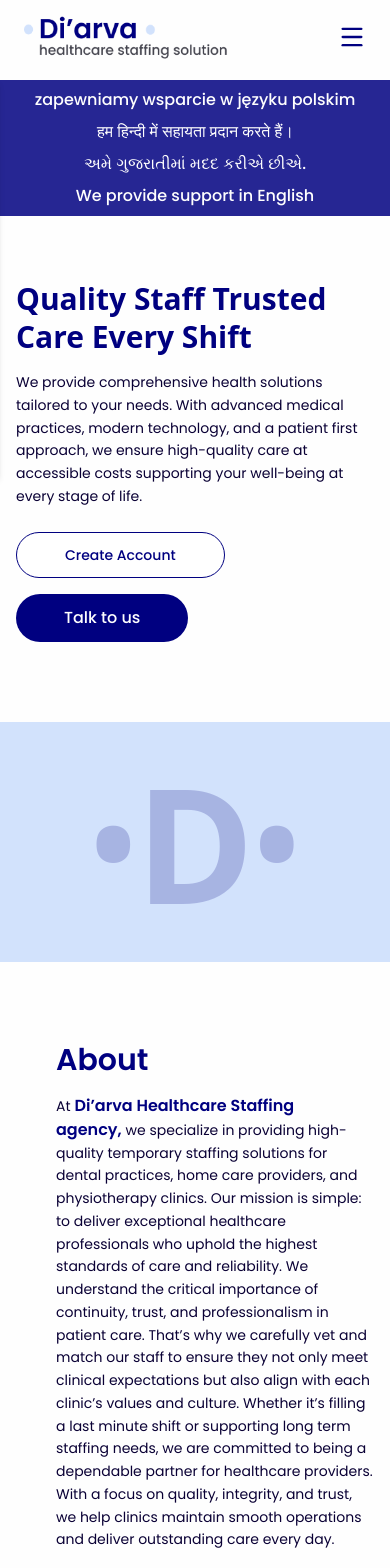
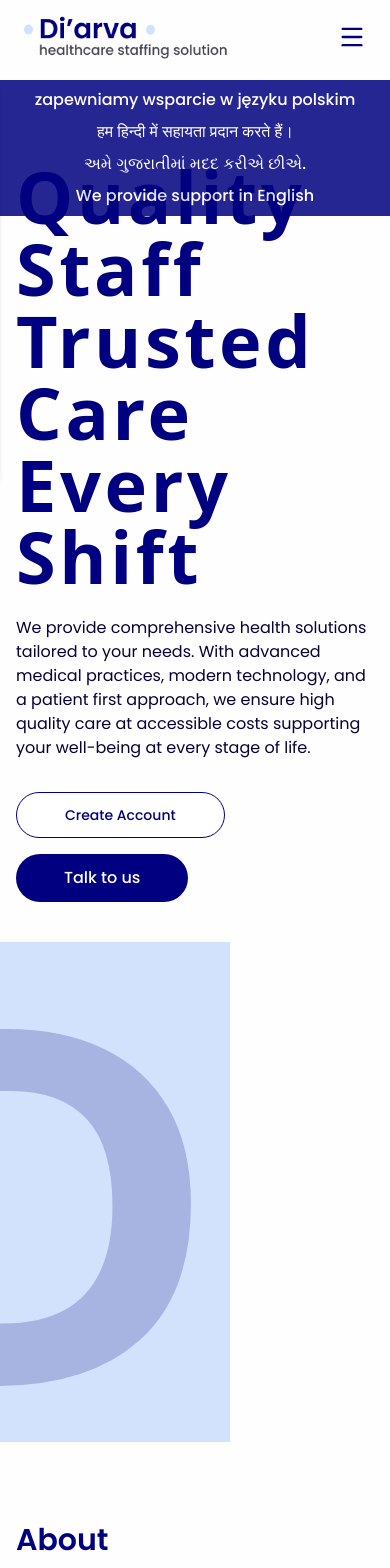
Before and after one commit to Di-arva/Frontend, a React (Vite) app: page / in a window 390 px wide. Shown: the top 1568 px of the page. Built offline with nearby package versions, Linux system fonts and the light colour scheme.

Commit message:
Fix hero section

```diff
--- a/src/App.jsx
+++ b/src/App.jsx
@@ -11,10 +11,12 @@ function App() {
       <BrowserRouter>
         <div className="min-h-screen flex flex-col bg-lightbg">
           <Navigation />
-          <Routes>
-            <Route path="/" element={<Homepage />} />
-            <Route path="/login" element={<Login />} />
-          </Routes>
+          <main className="flex-1 mt-30">
+            <Routes>
+              <Route path="/" element={<Homepage />} />
+              <Route path="/login" element={<Login />} />
+            </Routes>
+          </main>
           <Footer />
         </div>
       </BrowserRouter>
--- a/src/Components/Hero.jsx
+++ b/src/Components/Hero.jsx
@@ -2,24 +2,24 @@ import Button from "./Button";
 
 const Hero = () => {
   return (
-    <div id="home" className="mt-60 sm:mt-80 md:mt-0">
-      <div className="flex flex-col md:flex-row items-center md:items-stretch">
-        {/* Left Content */}
-        <div className="flex flex-col z-10 justify-center h-auto md:h-screen px-4 sm:px-8 md:px-0 py-10 md:py-0 max-w-2xl lg:max-w-3xl">
-          <h1 className="text-3xl sm:text-5xl md:text-6xl lg:text-8xl xl:text-9xl font-bold text-darkblue leading-tight">
-            Quality Staff <br className="hidden sm:block" />
-            Trusted Care <br className="hidden sm:block" />
+    <div id="home" className="">
+      <div className="flex flex-col md:flex-row min-h-screen">
+        {/* Left Content - 70% */}
+        <div className="flex flex-col justify-center px-4 sm:px-8 lg:px-16 py-10 md:py-0 w-full md:w-[70%] z-20">
+          <h1 className="font-bold text-darkblue text-7xl tracking-wider">
+            Quality Staff <br />
+            Trusted Care <br />
             Every Shift
           </h1>
 
-          <p className="font-poppins w-full md:w-4/5 lg:w-3/5 mt-4 sm:mt-6 md:mt-8 lg:mt-12 text-darkblack text-sm sm:text-base md:text-lg lg:text-xl leading-relaxed">
+          <p className="font-poppins mt-6 text-darkblack text-md w-full">
             We provide comprehensive health solutions tailored to your needs.
             With advanced medical practices, modern technology, and a patient
-            first approach, we ensure high-quality care at accessible costs
+            first approach, we ensure high quality care at accessible costs
             supporting your well-being at every stage of life.
           </p>
 
-          <div className="flex mt-6 md:mt-8 gap-4 md:gap-6 lg:gap-8 flex-wrap">
+          <div className="flex mt-8 gap-4 md:gap-6 lg:gap-8 flex-wrap">
             <Button variant="light" size="md">
               Create Account
             </Button>
@@ -29,16 +29,12 @@ const Hero = () => {
           </div>
         </div>
 
-        {/* Right Decorative Background */}
-        <div className="flex w-full md:flex-1 justify-center md:justify-start mt-10 md:mt-0 bg-lightblue relative overflow-hidden">
-          <div className="text-[120px] sm:text-[200px] md:text-[300px] lg:text-[500px] xl:text-[650px] font-bold text-darkblue opacity-20 -mr-2 md:-mr-10 flex items-center">
-            •
-          </div>
-          <div className="text-[160px] sm:text-[250px] md:text-[400px] lg:text-[600px] xl:text-[750px] font-bold text-darkblue opacity-20 ml-2 md:ml-10 flex justify-center items-center">
-            D
-          </div>
-          <div className="text-[120px] sm:text-[200px] md:text-[300px] lg:text-[500px] xl:text-[650px] font-bold text-darkblue opacity-20 flex items-center">
-            •
+        {/* Right Decorative Background - 30% */}
+        <div className="w-full md:w-full -ml-40 bg-lightblue flex items-center justify-center overflow-hidden">
+          <div className="flex items-center justify-center gap-2 md:gap-6">
+            <div className="text-[500px] font-bold text-darkblue opacity-20 leading-none">
+              •D•
+            </div>
           </div>
         </div>
       </div>
--- a/src/Components/Homepage.jsx
+++ b/src/Components/Homepage.jsx
@@ -9,7 +9,7 @@ const Homepage = () => {
   return (
     <>
       <Hero />
-      <div className="flex-grow ml-10 ">
+      <div className="flex-grow">
         <About />
         <Features />
         <Faq />
--- a/src/Components/Navigation.jsx
+++ b/src/Components/Navigation.jsx
@@ -25,7 +25,7 @@ const Navigation = () => {
 
   return (
     <>
-      <nav className="fixed w-full h-20 z-30 bg-lightbg flex justify-between items-center px-6 lg:px-10">
+      <nav className="fixed w-full h-20 z-40 bg-lightbg flex justify-between items-center px-6 lg:px-10">
         {/* Logo */}
         <div>
           <img
@@ -91,7 +91,7 @@ const Navigation = () => {
 
         {/* Mobile / Tablet Dropdown with Slide Animation */}
         <div
-          className={`fixed top-20 left-0 w-full flex justify-center lg:hidden transform transition-transform duration-300 ease-in-out ${
+          className={`fixed  top-20 left-0 w-full flex justify-center lg:hidden transform transition-transform duration-300 ease-in-out ${
             isOpen ? "translate-x-0" : "-translate-x-full"
           }`}
         >
--- a/src/Components/StickyLabel.jsx
+++ b/src/Components/StickyLabel.jsx
@@ -32,7 +32,7 @@ const StickyLabel = () => {
 
   return (
     <div
-      className=" w-full  bg-darkblue opacity-85 mt-4 flex items-center fixed font-poppins  md:text-md font-medium py-2 z-20 top-16
+      className=" w-full  bg-darkblue opacity-85 mt-4 flex items-center fixed font-poppins  md:text-md font-medium py-2 z-40 top-16
                     h-auto  px-2 text-base md:h-auto"
     >
       <ul className="flex flex-wrap justify-around gap-2     text-lightbg w-full  ">
```
